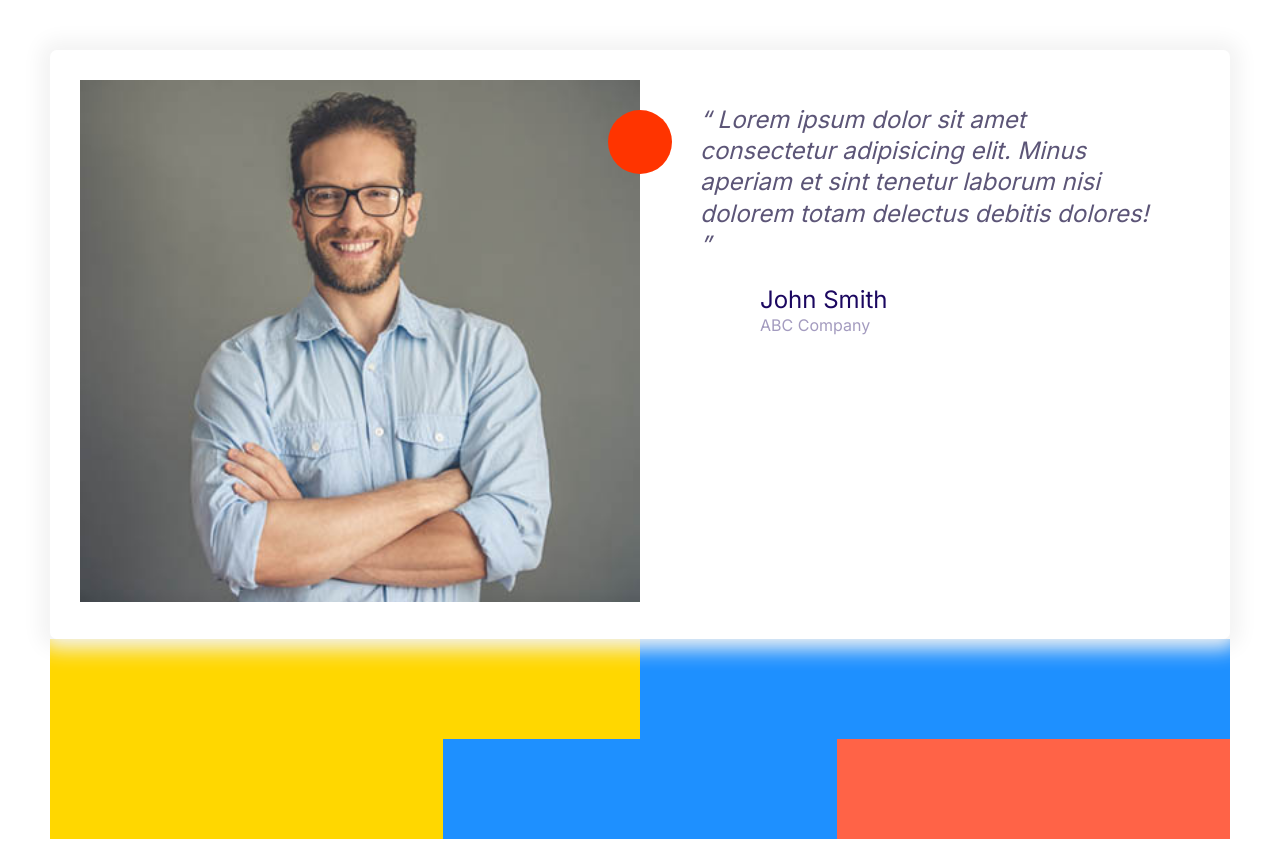
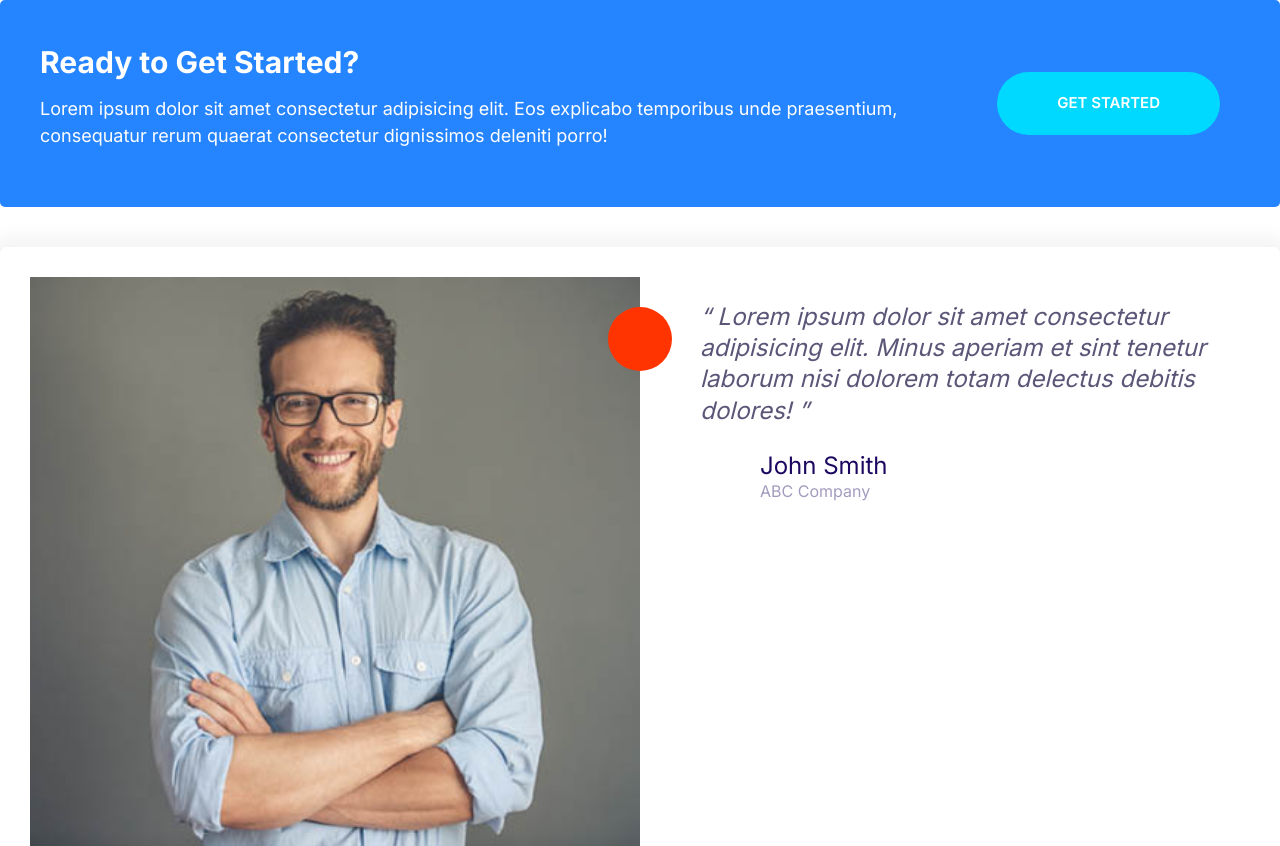
Before and after one commit to mallikgarjuna/moshify, a plain HTML site: page index.html in a window 1280 px wide. Shown: the top 846 px of the page. Drawn offline with Linux system fonts and the light colour scheme.

Commit message:
Build the callout component.

```diff
--- a/css/styles.css
+++ b/css/styles.css
@@ -247,6 +247,11 @@ completely diff. cotainer */
     background: #fff;
     color: var(--color-headings);
     border: 2px solid var(--color-headings);
+}
+
+.btn--stretched {
+    padding-left: 6rem;
+    padding-right: 6rem;
 }
 
 .btn--outline:hover {
@@ -502,3 +507,45 @@ write css */
         margin-left: 6rem;
     }
 }
+
+/* Callout */
+.callout {
+    padding: 4rem;
+    border-radius: 5px;
+    margin-bottom: 4rem;
+}
+
+.callout--primary {
+    background: var(--color-primary);
+    color: #fff;
+}
+
+.callout__heading {
+    color: #fff;
+    margin-top: 0;
+    font-size: 3rem;
+}
+
+.callout .btn {
+    justify-self: center;
+    align-self: center;
+}
+
+.callout__content {
+    text-align: center;
+}
+
+@media screen and (min-width: 768px) {
+    .callout .grid--1x2 {
+        grid-template-columns: 1fr auto;
+    }
+
+    .callout__content {
+        text-align: left;
+    }
+
+    .callout .btn {
+        justify-self: start;
+        margin: 0 2rem;
+    }
+}
--- a/index.html
+++ b/index.html
@@ -13,7 +13,21 @@
     <link rel="stylesheet" href="css/normalize.css" />
     <link rel="stylesheet" href="css/styles.css" />
   </head>
-  <body style="padding: 5rem">
+  <body>
+    <!-- Callout component -->
+    <div class="callout callout--primary">
+      <div class="grid grid--1x2">
+        <div class="callout__content">
+          <h2 class="callout__heading">Ready to Get Started?</h2>
+          <p>
+            Lorem ipsum dolor sit amet consectetur adipisicing elit. Eos
+            explicabo temporibus unde praesentium, consequatur rerum quaerat
+            consectetur dignissimos deleniti porro!
+          </p>
+        </div>
+        <a href="#" class="btn btn--secondary btn--stretched">Get Started</a>
+      </div>
+    </div>
     <!-- Testimonial component -->
     <div class="card testimonial">
       <div class="grid grid--1x2">
```
Also changed, not shown: components/callout.html (added, +14 -0 lines), components/testimonials.html (+1 -0 lines).
